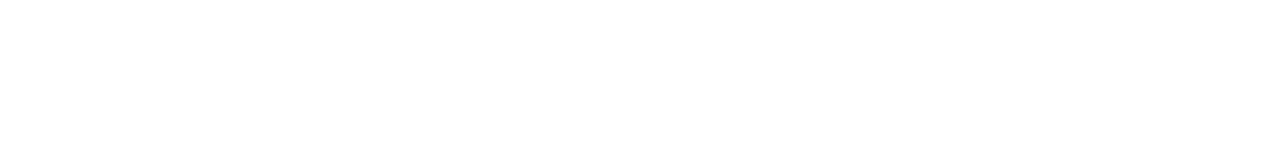
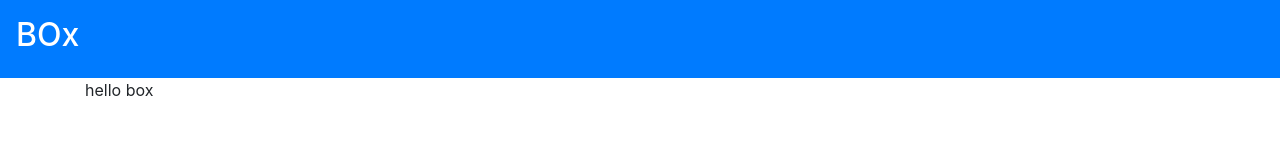
Before and after one commit to Mangesh-047/box, a website: page index.html in a window 1280 px wide. Drawn offline with nearby package versions, Linux system fonts and the light colour scheme.

Commit message:
box heading-47

```diff
--- a/index.html
+++ b/index.html
@@ -4,8 +4,20 @@
     <meta charset="UTF-8">
     <meta name="viewport" content="width=device-width, initial-scale=1.0">
     <title>Document</title>
+    <link rel="stylesheet" href="node_modules/bootstrap/dist/css/bootstrap.min.css">
 </head>
 <body>
+    <header class="p-3 text-white bg-primary">
+        <h2>BOx</h2>
+    </header>
+    <div class="container">
+        <div class="row">
+            <div class="col-12">
+                hello box
+            </div>
+        </div>
+    </div>
+
 
 </body>
 </html>
```
